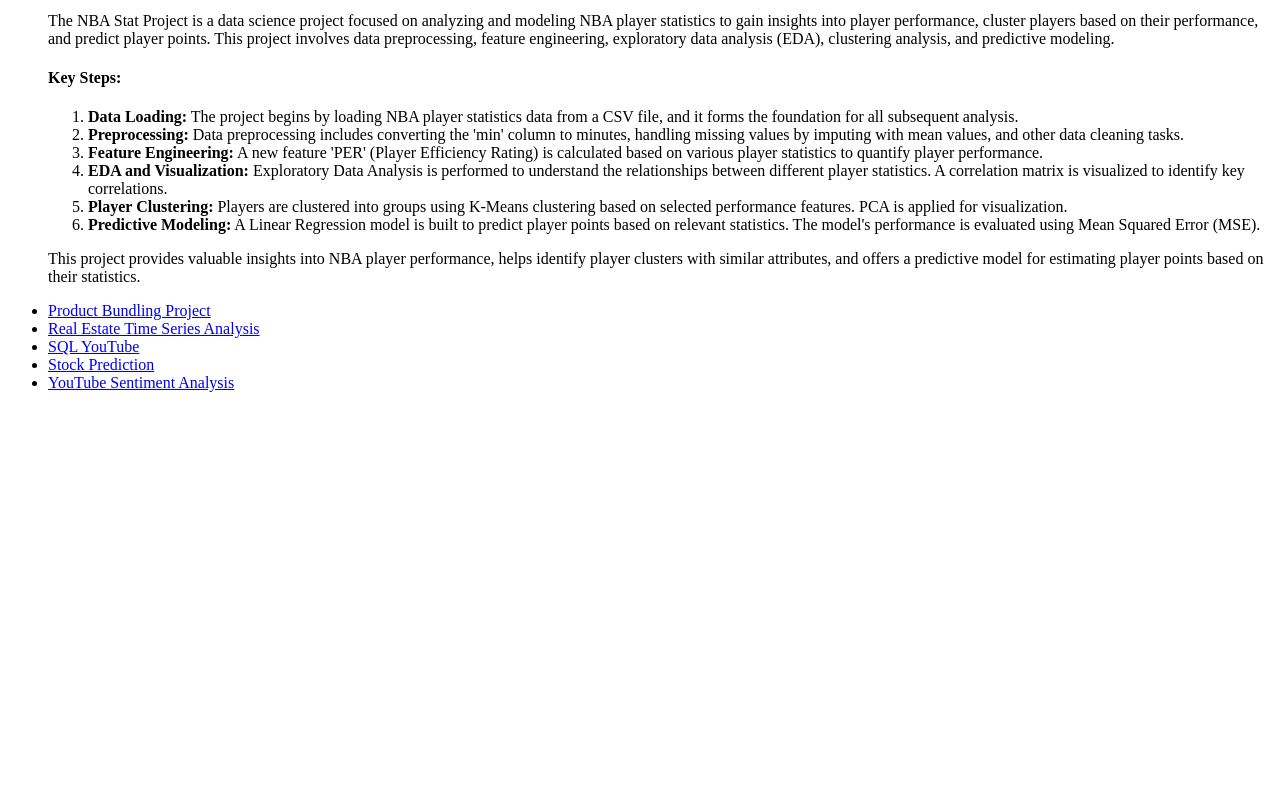
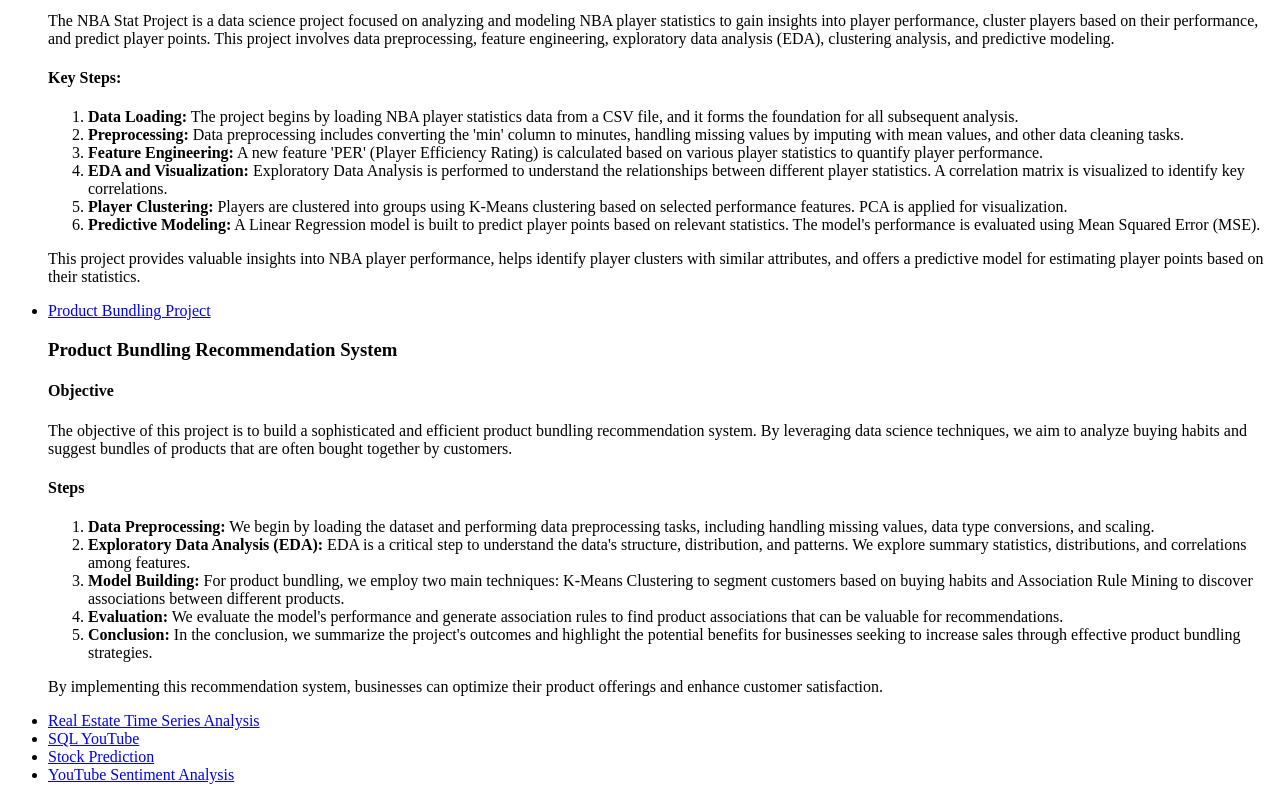
Before and after one commit to JustinBustamante/Data_Science-Journey, a plain HTML site: page index.html in a window 1280 px wide. Shown: the part 1858-2658 px from the top of the page. Before the commit the page ends 2266 px from the top, so only its background shows below. Drawn offline with Linux system fonts and the light colour scheme.

Commit message:
Update index.html

```diff
--- a/index.html
+++ b/index.html
@@ -123,6 +123,23 @@
             <li>
                 <a href="https://github.com/JustinBustamante/Data_Science-Journey/tree/main/Product%20Bundling%20Project">Product Bundling Project</a>
                 <!-- Add the project summary here -->
+                <!-- Project: Product Bundling Recommendation System -->
+<section>
+    <h3>Product Bundling Recommendation System</h3>
+    <h4>Objective</h4>
+    <p>The objective of this project is to build a sophisticated and efficient product bundling recommendation system. By leveraging data science techniques, we aim to analyze buying habits and suggest bundles of products that are often bought together by customers.</p>
+
+    <h4>Steps</h4>
+    <ol>
+        <li><strong>Data Preprocessing:</strong> We begin by loading the dataset and performing data preprocessing tasks, including handling missing values, data type conversions, and scaling.</li>
+        <li><strong>Exploratory Data Analysis (EDA):</strong> EDA is a critical step to understand the data's structure, distribution, and patterns. We explore summary statistics, distributions, and correlations among features.</li>
+        <li><strong>Model Building:</strong> For product bundling, we employ two main techniques: K-Means Clustering to segment customers based on buying habits and Association Rule Mining to discover associations between different products.</li>
+        <li><strong>Evaluation:</strong> We evaluate the model's performance and generate association rules to find product associations that can be valuable for recommendations.</li>
+        <li><strong>Conclusion:</strong> In the conclusion, we summarize the project's outcomes and highlight the potential benefits for businesses seeking to increase sales through effective product bundling strategies.</li>
+    </ol>
+    <p>By implementing this recommendation system, businesses can optimize their product offerings and enhance customer satisfaction.</p>
+</section>
+
                 <!-- Your project summary for "Product Bundling Project" here -->
             </li>
             <li>
```
